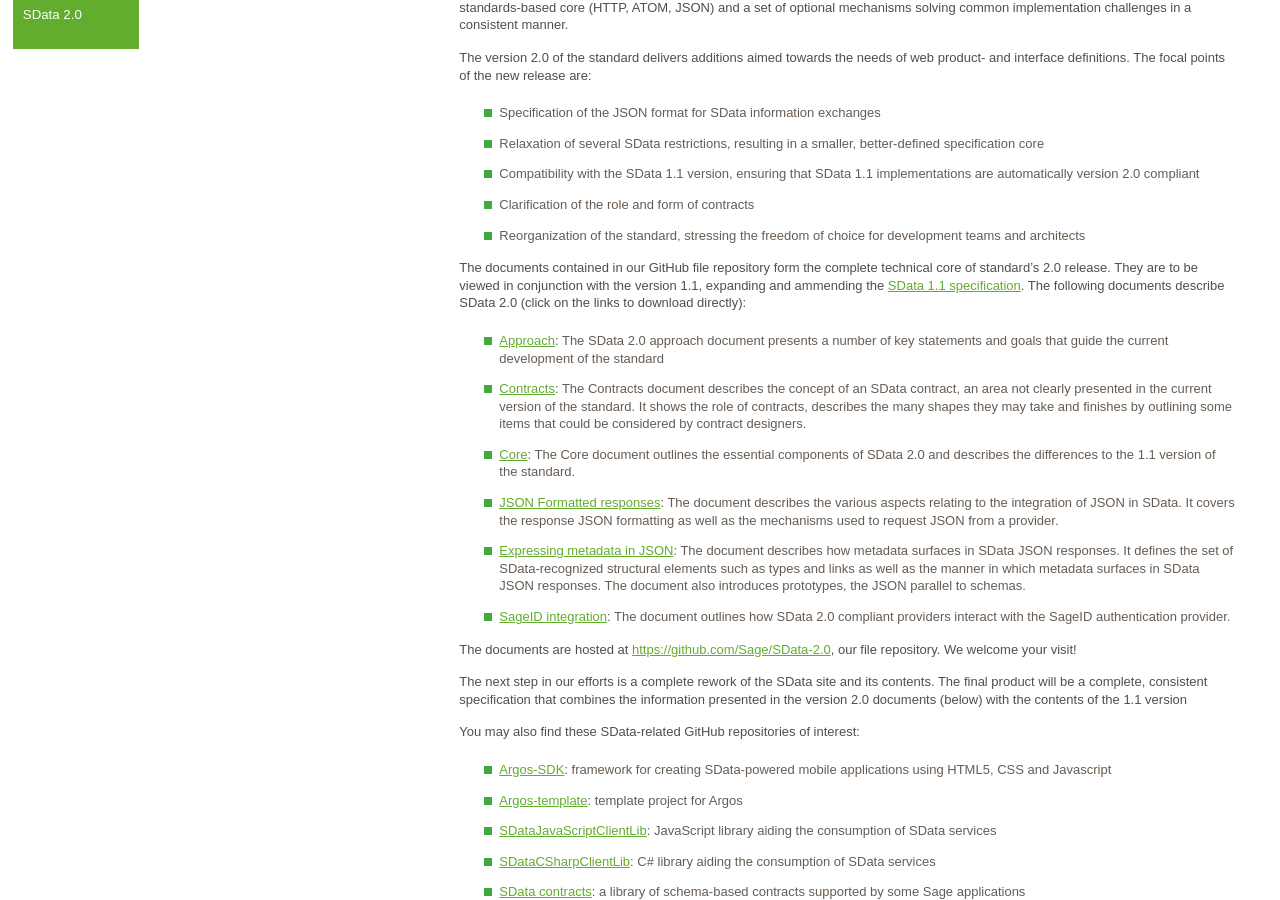
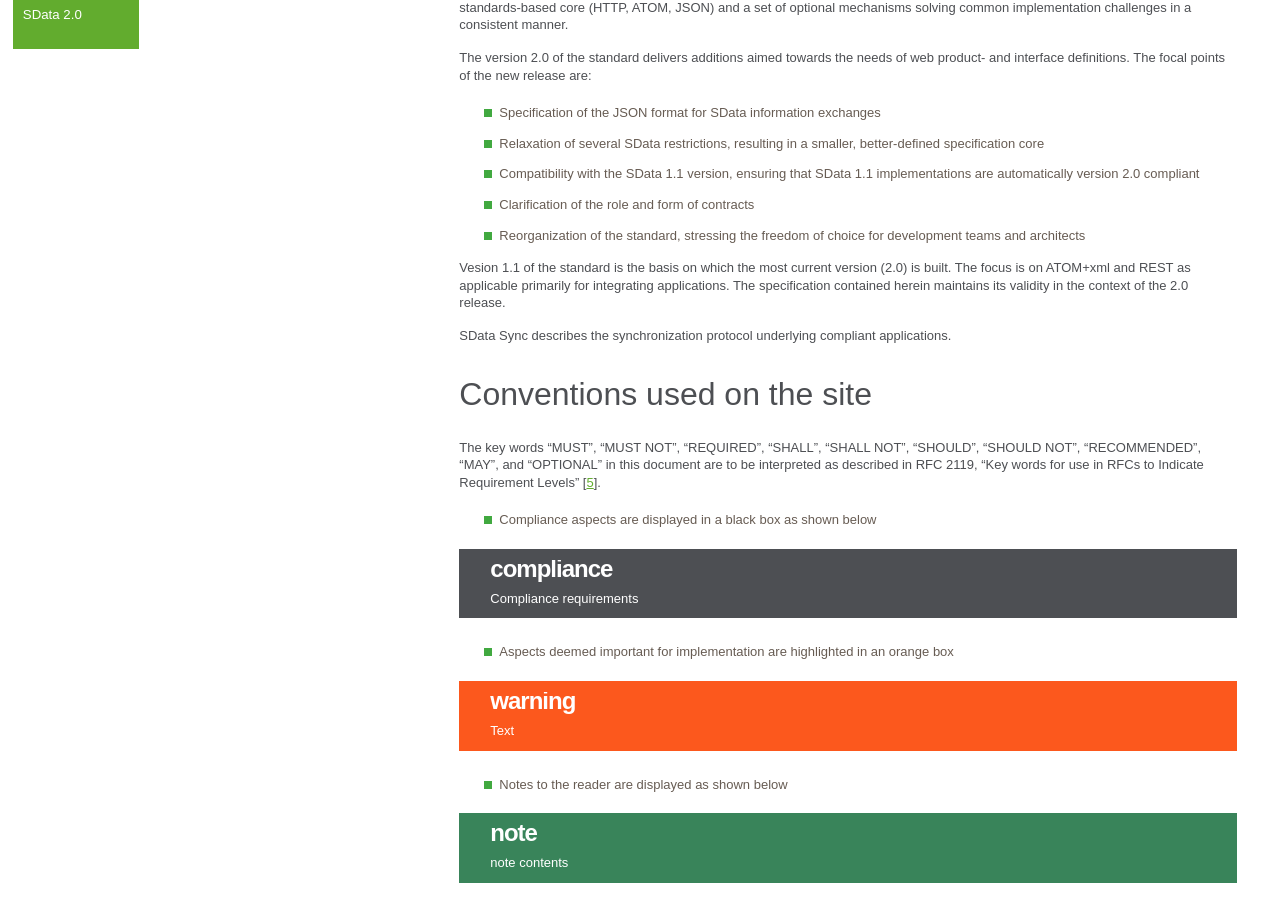
Before and after one commit to kaqa/SData-2.0, a Jekyll site: the page built from index.md, in a window 1280 px wide and 900 px high, scrolled down 405 px. Built offline with Jekyll 4.4.1, drawn with Linux system fonts in a browser that asks for light colours; some of the changed text lies outside the part shown.

Commit message:
Update index.md
Changed the landing page

```diff
--- a/index.md
+++ b/index.md
@@ -7,7 +7,7 @@
 
 # Welcome !
 
-This repository provides technical information on the version 2.0 of the standard.
+This repository provides technical information on the version 2.0, 1.1 and synchronization of the standard.
 
 SData is a web toolkit, promoting the development of REST-orientated
           services and their consumption. It consists of a small,
@@ -29,23 +29,45 @@
             for development teams and architects
 
 
-The documents contained in our GitHub file repository form the complete technical core of standard's 2.0 release. They are to be viewed in conjunction with the version 1.1, expanding and ammending the [SData 1.1 specification](pages/core/0100/). The following documents describe SData 2.0 (click on the links to download directly):
+Vesion 1.1 of the standard is the basis on which the most current version (2.0) is built. The focus is on ATOM+xml and REST as applicable primarily for integrating applications. The specification contained herein maintains its validity in the context of the 2.0 release.
 
-*   [Approach](https://github.com/Sage/SData-2.0/blob/master/SData%202.0%20approach%20-%20v%20101.pdf?raw=true):    	  The SData 2.0 approach document presents a number of key statements and goals that guide the current development of the standard
-*   [Contracts](https://github.com/Sage/SData-2.0/blob/master/SData%202.0%20-%20contracts%20v%20101.pdf?raw=true):
-            The Contracts document describes the concept of an SData contract, an area not clearly presented in the current version of the standard. It shows the role of contracts, describes the many shapes they may take and finishes by outlining some items that could be considered by contract designers.
-*   [Core](https://github.com/Sage/SData-2.0/blob/master/SData%202.0%20Core%20-%20v%20101.pdf?raw=true):
-            The Core document outlines the essential components of SData 2.0 and describes the differences to the 1.1 version of the standard.
-*   [JSON Formatted responses](https://github.com/Sage/SData-2.0/blob/master/JSON%20formatted%20SData%20responses%20-%20v101.pdf?raw=true):
-            The document describes the various aspects relating to the integration of JSON in SData. It covers the response JSON formatting as well as the mechanisms used to request JSON from a provider.
-*   [Expressing metadata in JSON](https://github.com/Sage/SData-2.0/blob/master/SData%202%200%20Expressing%20metadata%20in%20JSON%20-%20v1.pdf?raw=true):
-            The document describes how metadata surfaces in SData JSON responses. It defines the set of SData-recognized structural elements such as types and links as well as the manner in which metadata surfaces in SData JSON responses. The document also introduces prototypes, the JSON parallel to schemas.
-*   [SageID integration](https://github.com/Sage/SData-2.0/blob/master/SData%202%200%20Sage%20ID%20Integration.pdf?raw=true):
-            The document outlines how SData 2.0 compliant providers interact with the SageID authentication provider.
+SData Sync describes the synchronization protocol underlying compliant applications.
 
-The documents are hosted at [https://github.com/Sage/SData-2.0](https://github.com/Sage/SData-2.0), our file repository. We welcome your visit!
+## Conventions used on the site
 
-The next step in our efforts is a complete rework of the SData site and its contents. The final product will be a complete, consistent specification that combines the information presented in the version 2.0 documents (below) with the contents of the 1.1 version
+The key words "MUST", "MUST NOT", "REQUIRED", "SHALL", "SHALL NOT", "SHOULD", "SHOULD NOT", "RECOMMENDED", "MAY", and "OPTIONAL" in this document are to be interpreted as described in RFC 2119, "Key words for use in RFCs to Indicate Requirement Levels" [[5](#5)].
+
+* Compliance aspects are displayed in a black box as shown below
+<blockquote class="compliance"> Compliance requirements </blockquote>
+* Aspects deemed important for implementation are highlighted in an orange box
+<blockquote class="warning">Text </blockquote>
+* Notes to the reader are displayed as shown below
+<blockquote class="note"> note contents </blockquote>
+
+## <a name="references" href="#references">References</a>
+
+<table>
+    <tr>
+        <th>Number</th><th>Title</th><th>Version</th><th>Date</th><th>Author</th>
+    </tr>
+    <tr>
+        <td><a name="1" href="#1">1</a></td><td><strong>SData</strong> <i>Welcome to SData</i></td><td>1.1</td><td>2011</td><td>Sage Group plc</td>
+    </tr>
+    <tr>
+        <td><a name="2" href="#2">2</a></td><td><strong>RFC 4627</strong> <i>The application/json Media Type for JavaScript Object Notation (JSON)</i></td><td>Informational</td><td>July 2006</td><td>Internet Engineering Task Force</td>
+    </tr>
+    <tr>
+        <td><a name="3" href="#3">3</a></td><td><strong>RFC 6749</strong> <i>The OAuth 2.0 Authorization Framework</i></td><td>Proposed Standard</td><td>October 2012</td><td>Internet Engineering Task Force</td>
+    </tr>
+    <tr>
+        <td><a name="4" href="#4">4</a></td><td><strong>RFC 6750</strong> <i>The OAuth 2.0 Authorization Framework: Bearer Token Usage</i></td><td>Proposed Standard</td><td>October 2012</td><td>Internet Engineering Task Force</td>
+    </tr>
+    <tr>
+        <td><a name="5" href="#5">5</a></td><td><strong>RFC 2119</strong> <i>Key words for use in RFCs to Indicate Requirement Levels</i></td><td>Best Current Practice</td><td></td><td>Internet Engineering Task Force</td>
+    </tr>
+</table>
+
+***
 
 You may also find these SData-related GitHub repositories of interest:
 
```
